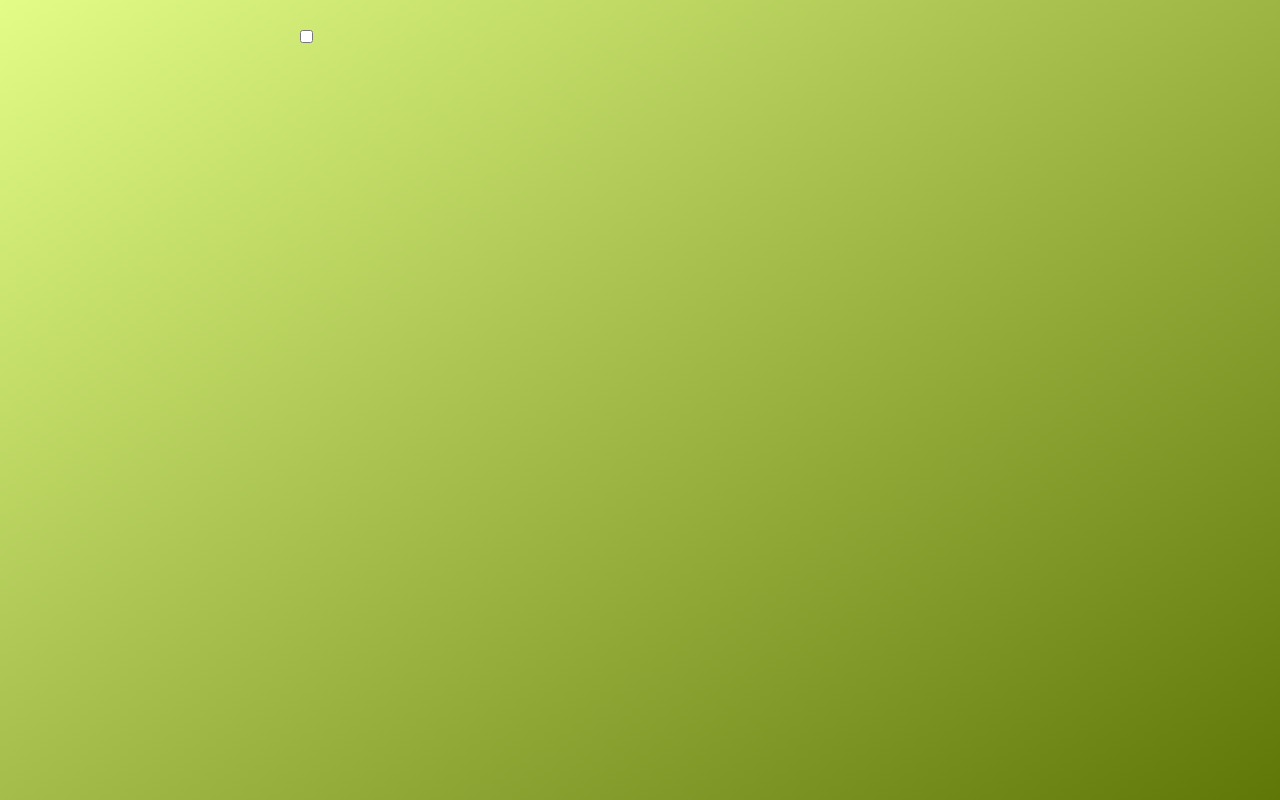
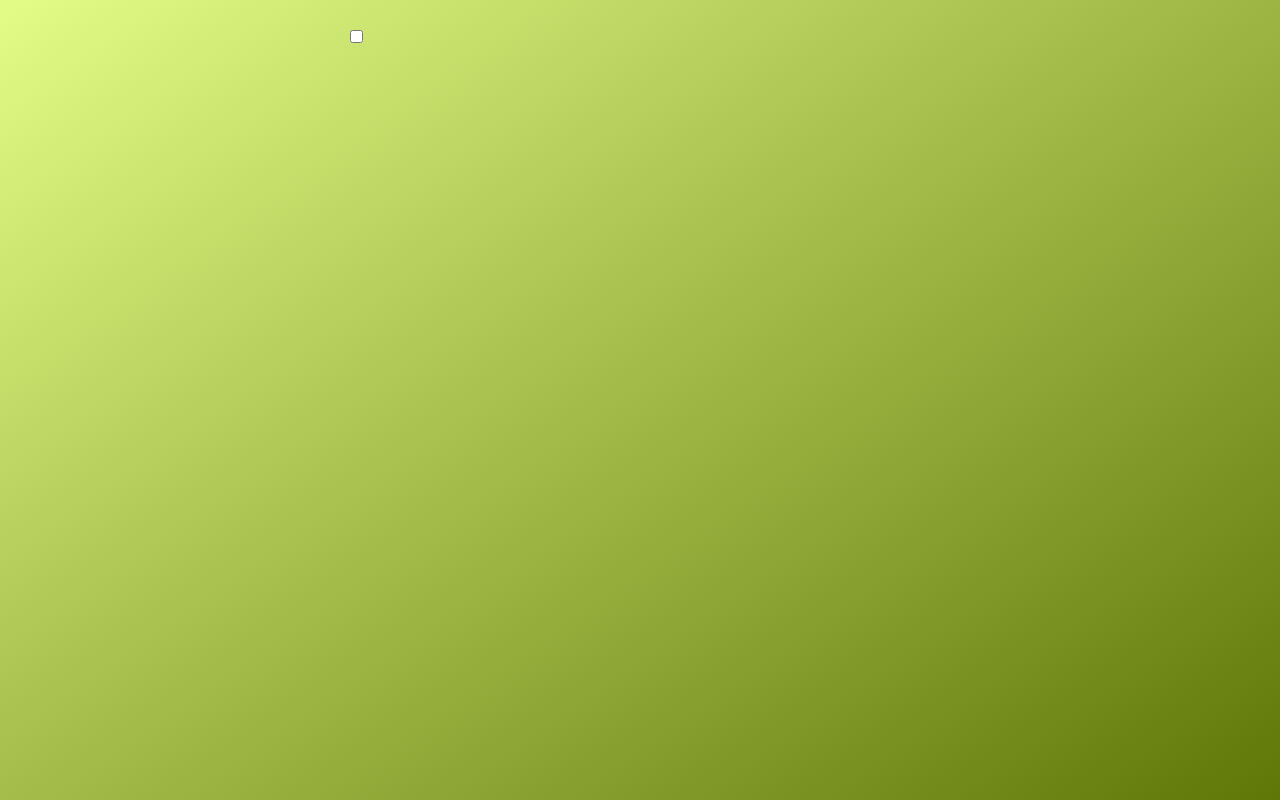
Before and after one commit to viniciustvf/JovemDev_Front-end, an Angular app in the folder angular_vespertino/angular/: page / in a window 1280 px wide. Built offline with nearby package versions, Linux system fonts and the light colour scheme.

Commit message:
Commit home

```diff
--- a/angular_vespertino/angular/src/app/menu/menu.component.scss
+++ b/angular_vespertino/angular/src/app/menu/menu.component.scss
@@ -35,9 +35,15 @@ a:hover, a:active {
 input{
     position: fixed;
     top: 30px;
-    left: 300px;
+    left: 350px;
 }
 
 input:checked~.sidenav{
     left: 0;
+    transition: 0.9s;
 }
+
+input:not(:checked)~.sidenav{
+    left: -250px;
+    transition: 0.9s;
+}
```
